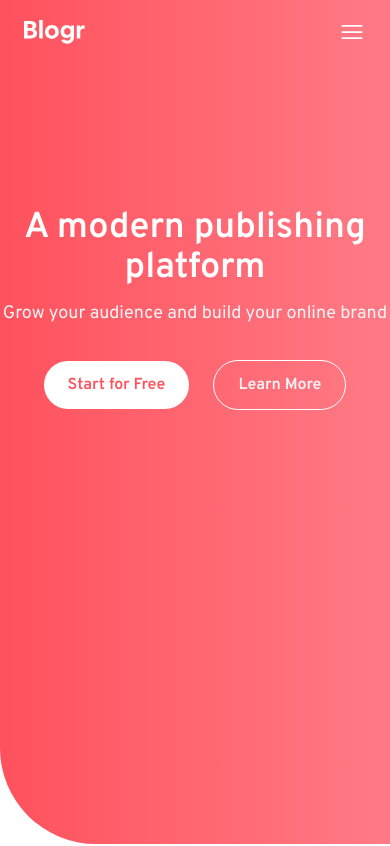
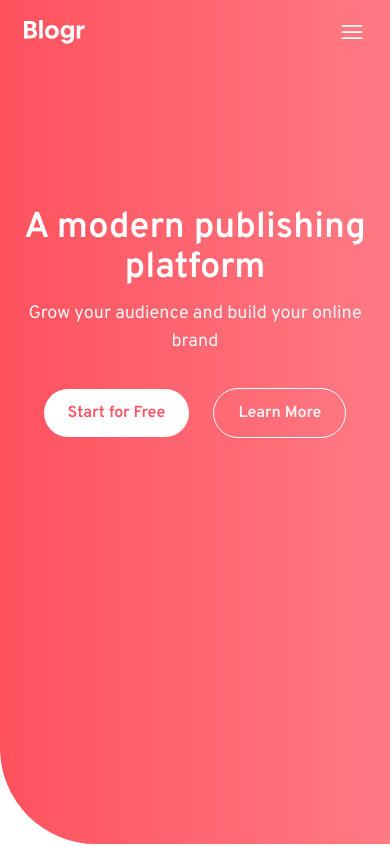
Before and after one commit to AmineElkhalidy/blogr, a React (Vite) app: page / in a window 390 px wide. Shown: the top 846 px of the page. Built offline with nearby package versions, Linux system fonts and the light colour scheme.

Commit message:
Fixing hero section

```diff
--- a/src/pages/index.tsx
+++ b/src/pages/index.tsx
@@ -15,7 +15,7 @@ const Home: React.FC = () => {
   return (
     <React.Fragment>
       {/* Hero section */}
-      <section className="min-h-[calc(100vh-4rem)] bg-gradient-to-r from-lightRed to-lighterRed bg-opacity-20 rounded-bl-[6rem] sm:rounded-bl-[10rem]">
+      <section className="min-h-[calc(100vh-4rem)] px-6 sm:px-0 bg-gradient-to-r from-lightRed to-lighterRed bg-opacity-20 rounded-bl-[6rem] sm:rounded-bl-[10rem]">
         {/* Container */}
         <div className="flex justify-center items-center">
           <div className="mt-36 md:mt-48">
```
